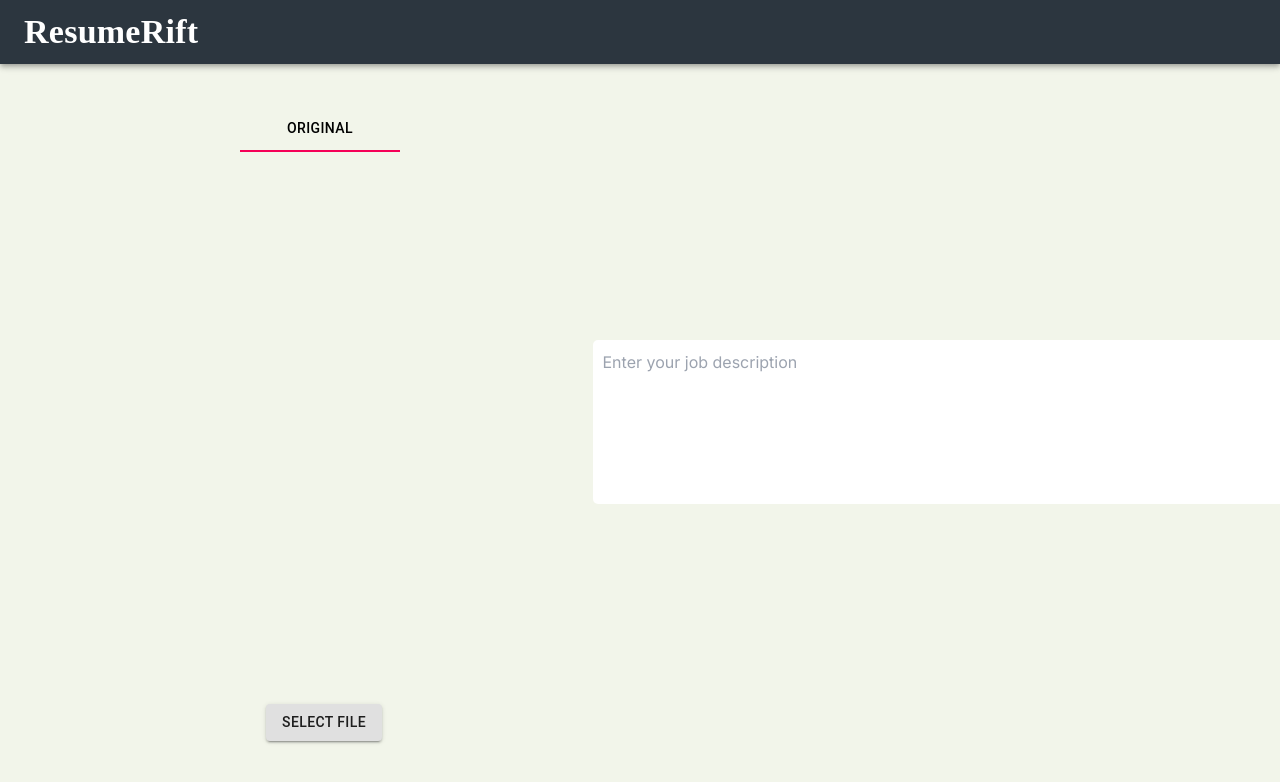
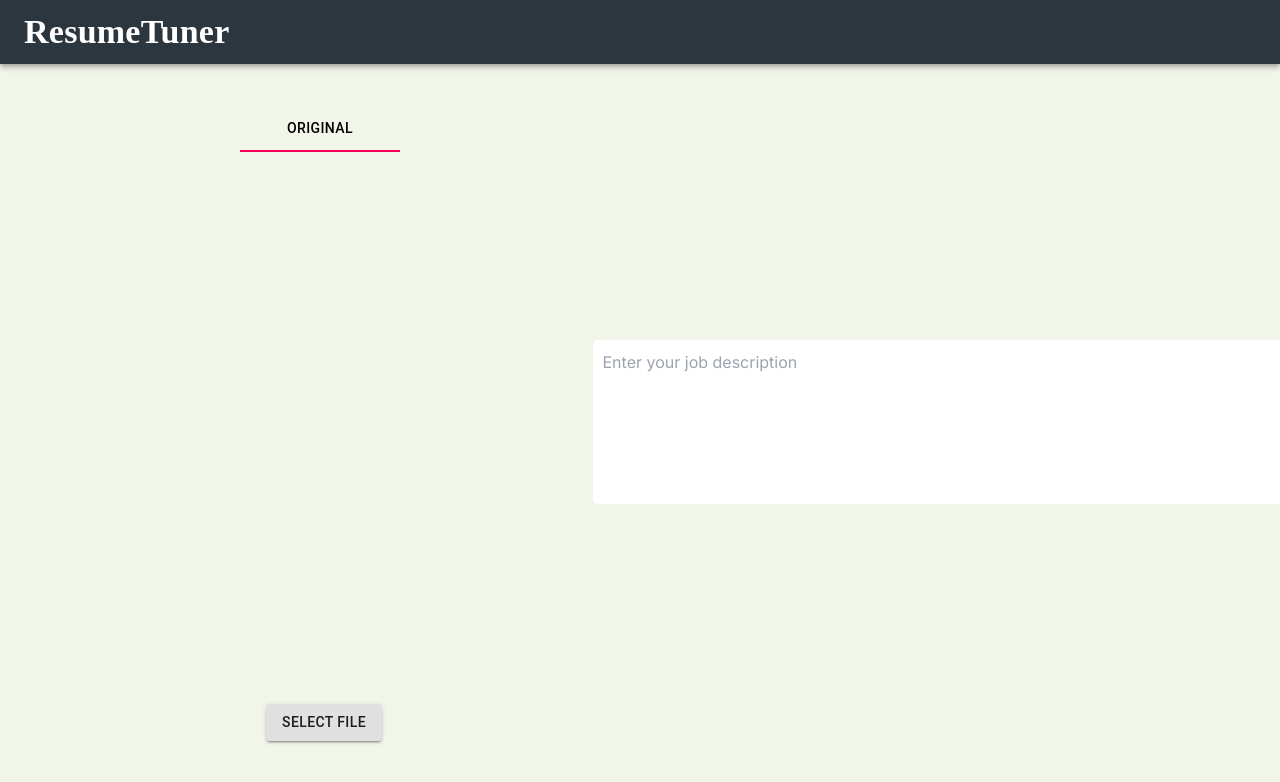
Before and after one commit to rishit-singh/ResumeTuner, a Next.js app in the folder frontend/resumerift/: page / in a window 1280 px wide. Shown: the top 782 px of the page. Built offline with nearby package versions, Linux system fonts and the light colour scheme; no server answers; a web font is replaced by a local one.

Commit message:
Changed the project title

```diff
--- a/frontend/resumerift/src/app/Header.tsx
+++ b/frontend/resumerift/src/app/Header.tsx
@@ -8,7 +8,7 @@
   <AppBar position="static" style={{backgroundColor:"#2C363F"}}>
     <Toolbar>
         <Typography variant="h4" style={{ marginRight: 'auto', fontWeight: 'bold', fontFamily: "Jockey One"}}>
-          ResumeRift
+          ResumeTuner
         </Typography>
       </Toolbar>
     </AppBar>);
```
Also changed, not shown: 1 other file (tests, documents, lock files or other folders).
